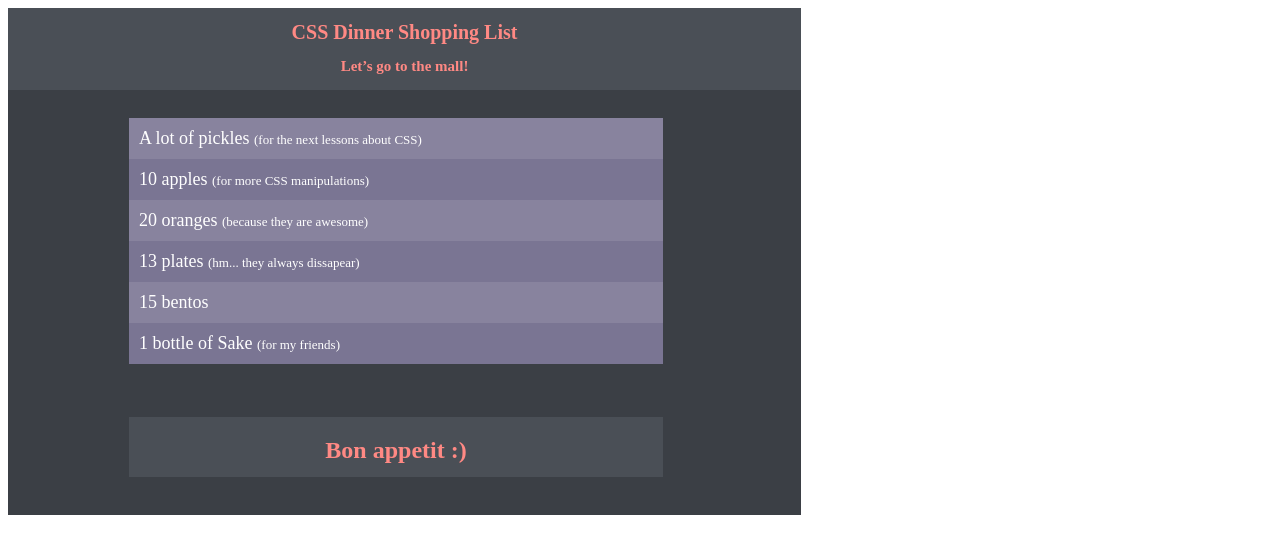
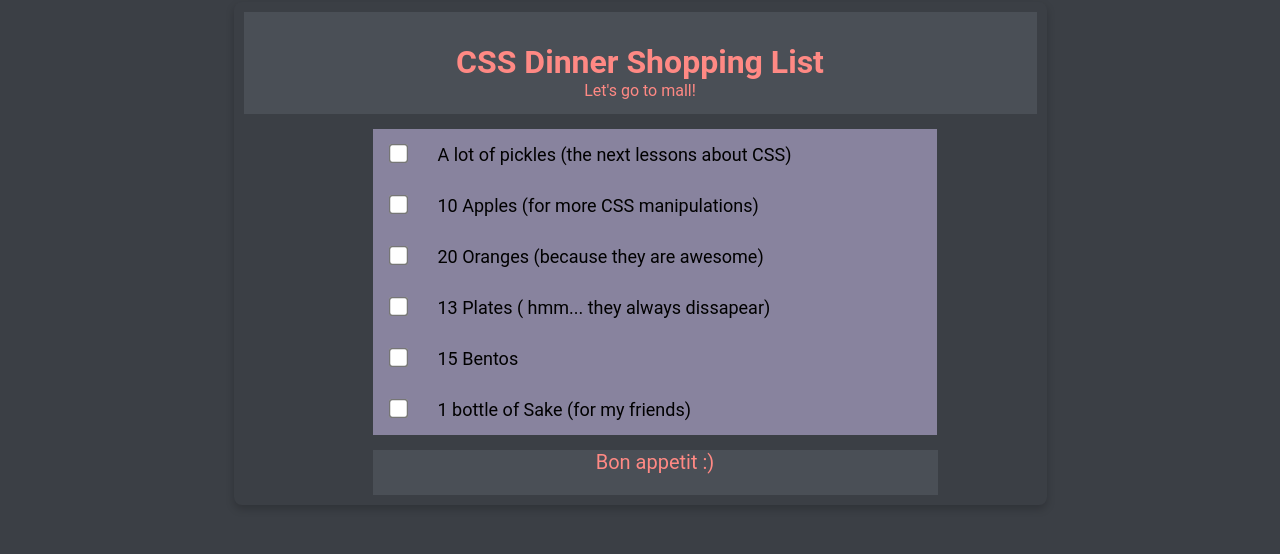
Before and after one commit to Nastya-kalachova/Hw5-CSS-shopping-list, a plain HTML site: page index.html in a window 1280 px wide. Drawn offline with Linux system fonts and the light colour scheme.

Commit message:
new text

```diff
--- a/index.html
+++ b/index.html
@@ -10,26 +10,54 @@
     <title>Document</title>
 </head>
 <body>
-    <header class="header">
-        <div class="div">
-        <h1>CSS Dinner Shopping List</h1>
-        <h2>Let’s go to the mall!</h2>
-    </div>
-    </header>
-    <footer class="footer">
-    <div>
-        <ul class="zebra">
-<li>A lot of pickles  <span class="span">(for the next lessons about CSS)</span></li>
-<li>10 apples  <span class="span">(for more CSS manipulations)</span></li>
-<li>20 oranges  <span class="span">(because they are awesome)</span></li>
-<li>13 plates  <span class="span">(hm... they always dissapear)</span></li>
-<li>15 bentos</li>
-<li>1 bottle of Sake <span class="span">(for my friends)</span></li>
-        </ul>
-    </div>
-    <div class="div2">
-        <h2>Bon appetit :)</h2>
-    </div>
-    </footer>
+    <div class="container">
+        <header class="header" >
+            <h1 class="h1"> CSS Dinner Shopping List </h1>
+            <p class="p1"> Let's go to mall!</p>
+        </header>
+            <ul class="shopping-list">
+        <li>
+          <label class="item">
+            <input class="item__input" type="checkbox" />
+            <span class="item__text" > A lot of pickles  <span class="text2" > (the next lessons about CSS)</span> </span>
+          </label>
+        </li>
+        <li>
+          <label class="item">
+            <input class="item__input" type="checkbox" />
+            <span class="item__text"> 10 Apples <span class="text2">  (for more CSS manipulations)</span>  </span>
+          </label>
+        </li>
+         <li>
+          <label class="item">
+            <input class="item__input" type="checkbox" />
+             <span class="item__text">  20 Oranges (because they are awesome) </span>
+          </label>
+        </li>
+         <li>
+          <label class="item">
+          <input class="item__input" type="checkbox"/>
+            <span class="item__text"> 13   Plates  ( hmm... they always dissapear) </span>
+          </label>
+          </li>
+         <li>
+          <label class="item">
+            <input class="item__input"   type="checkbox" />
+            <span class="item__text">  15 Bentos </span>
+          </label>
+        </li>
+        <li>
+            <label class="item">
+
+                <input class="item__input" type="checkbox" />
+                 <span class="item__text">   1 bottle of Sake  (for my friends) </span>
+            </label>
+        </li>
+      </ul>
+      <div class="container2">
+      <footer class="footer"> <p>Bon appetit :) </p>
+      </footer>
+      </div>
+     </div>
 </body>
 </html>
--- a/style.css
+++ b/style.css
@@ -1,62 +1,124 @@
-.div {
-    position: absolute;
+body {
+    background-color: #3b3f45;
+    font-family: "Roboto", sans-serif;
+    font-style: normal;
+    display: flex;
+    justify-content: center;
+    height: 507px;
+
+    margin: 0;
+    align-items: center;
+  }
+
+  .container {
+    background-color: #3b3f45;
+    padding: 10px;
+    border-radius: 8px;
+    box-shadow: 0 4px 8px rgba(0, 0, 0, 0.2);
     width: 793px;
+  }
+  .header {
+    background-color: #4a4f56;
     height: 82px;
     text-align: center;
-    color: #FF8984;
-    background-color: #4A4F56;
-    font-size: x-small;
+    padding: 10px;
+  }
 
-}
+  h1 {
+    color: #ff8984;
+    margin-bottom: 0;
+  }
 
-.zebra {
-    list-style: none;
-    border-left: 10px;
+  p {
+    color: #ff8984;
+    margin-top: 0;
+  }
+
+  .shopping-list {
+    text-align: center;
+    align-items: center;
+    list-style-type: none;
     padding: 0;
-    font-size: large;
+    margin: 15px 0;
+    width: 534px;
+    margin-left: 129px;
+  }
+
+  .shopping-list li {
+    background-color: #88839e;
+    margin: 0;
+    padding: 15px;
+    width: 534px;
+
+    position: relative;
+    transition: background-color 0.3s ease;
+  }
+
+  .shopping-list li:hover {
+    background-color: #4c4c4c;
+  }
+
+  .shopping-list li:hover::before,
+  .shopping-list li:hover::after {
+    content: "";
+    display: block;
     position: absolute;
-    Width: 534px;
-    Height: 45px;
-    Top: 100px;
-    Left: 129px;
-    text-align: left;
-    background-color: #3B3F45;
-}
+    left: 0;
+    width: 100%;
+    height: 2px;
+    background-color: #fff;
+  }
 
-.zebra li {
-    padding: 10px;
-    color:#FFFFFF;
-    ;
-}
+  .shopping-list li:hover::before {
+    top: 0;
+  }
 
-.zebra li:nth-child(odd) { background:
-    #88839E;
-color:#FFFFFF;
-;}
+  .shopping-list li:hover::after {
+    bottom: 0;
+  }
 
-.zebra li:nth-child(even) { background: #7A7593;
-color:#FFFFFF;
+  .shopping-list input[type="checkbox"] {
+    position: absolute;
+    top: 15px;
+    left: 15px;
+    transform: scale(1.5);
+  }
 
-;}
+  .shopping-list label {
+    margin-left: 50px;
+    font-size: 18px;
+    display: flex;
+    justify-content: space-between;
+    align-items: center;
+  }
 
-.span {
-color: #FFFFFF;
-font-size: small;
-}
+  .shopping-list .item__input:checked + .item__text {
+    color: #bbb;
+    text-decoration: line-through;
+  }
 
-.div2 {
-    position: absolute;
-    Width: 534px;
-    Height: 60px;
-    Top: 417px;
-    Left: 129px;
+  .shopping-list .item__input:checked:checked + .item__text {
+    color: #525151;
+  }
+
+  .shopping-list li:active {
+    background-color: #ff6f6f;
+    transition: background-color 0.1s ease;
+  }
+
+  footer {
+    margin-top: 10px;
+    color: #ff8984;
+    font-size: 20px;
     text-align: center;
-    color: #FF8984;
-    background-color: #4A4F56;
-}
+  }
 
-.footer {
-    Width: 793px;
-    Height: 507px;
-    background-color: #3B3F45;
-}
+  .container2 {
+    position: relative;
+    background-color: #4a4f56;
+    text-align: center;
+    width: 565px;
+    height: 45px;
+    left: 129px;
+    margin: 0;
+  }
```
